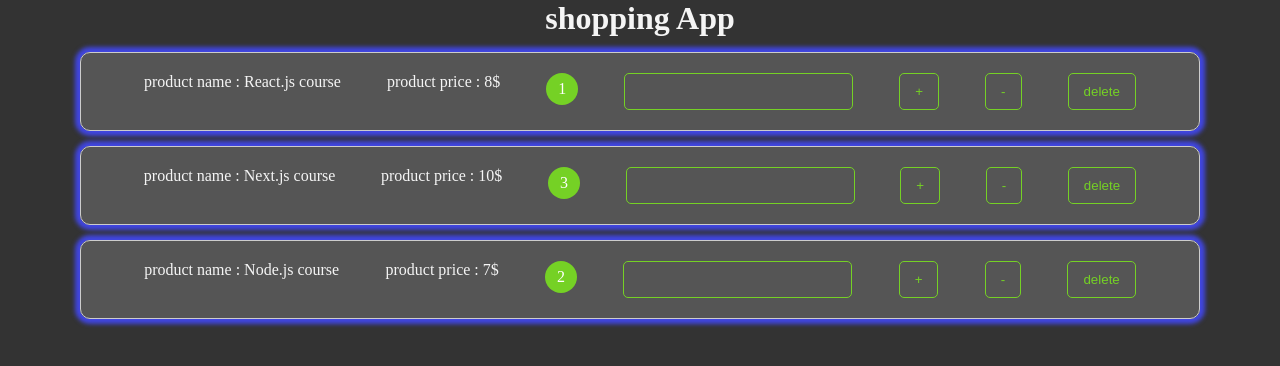
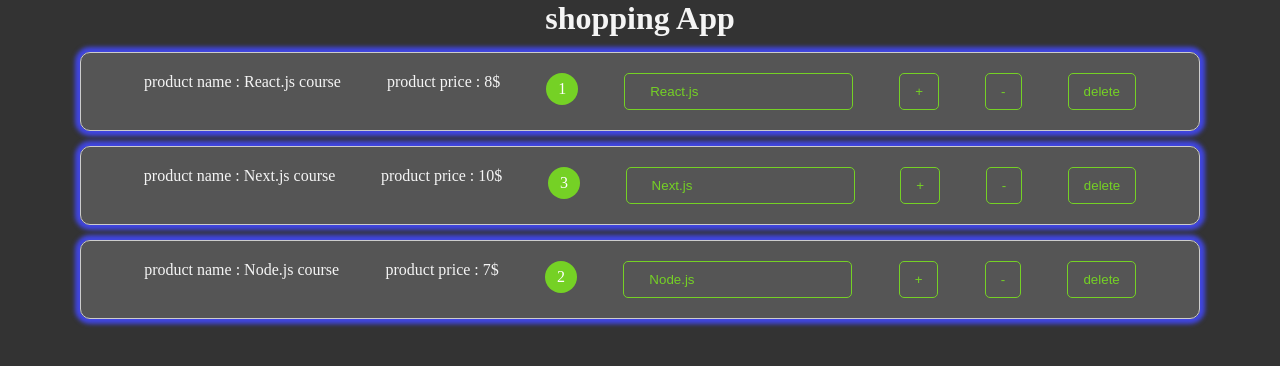
Before and after one commit to salarGholami/first-react-app, a React (Create React App) app: page / in a window 1280 px wide. Shown: the top 366 px of the page. Built offline with nearby package versions, Linux system fonts and the light colour scheme.

Commit message:
feature/ add value to input

```diff
--- a/src/comppnent/product/Product.js
+++ b/src/comppnent/product/Product.js
@@ -6,7 +6,7 @@ const Product = (props) => {
       <p>product name : {props.product.title} course</p>
       <p>product price : {props.product.price}</p>
       <span className={styles.value}>{props.product.quantity}</span>
-      <input className={styles.input} type="text" onChange={props.onChange} />
+      <input className={styles.input} type="text" onChange={props.onChange} value={props.product.title} />
       <button onClick={props.btnIncrement}>+</button>
       <button onClick={props.btnDecrement}>-</button>
       <button onClick={props.btnDelete}>delete</button>
```
